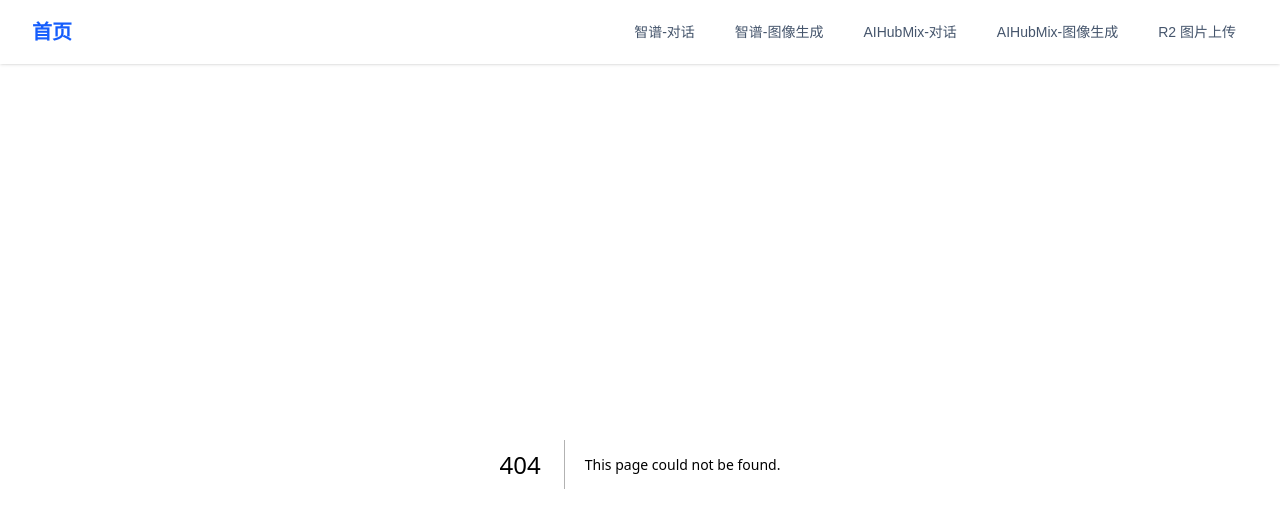
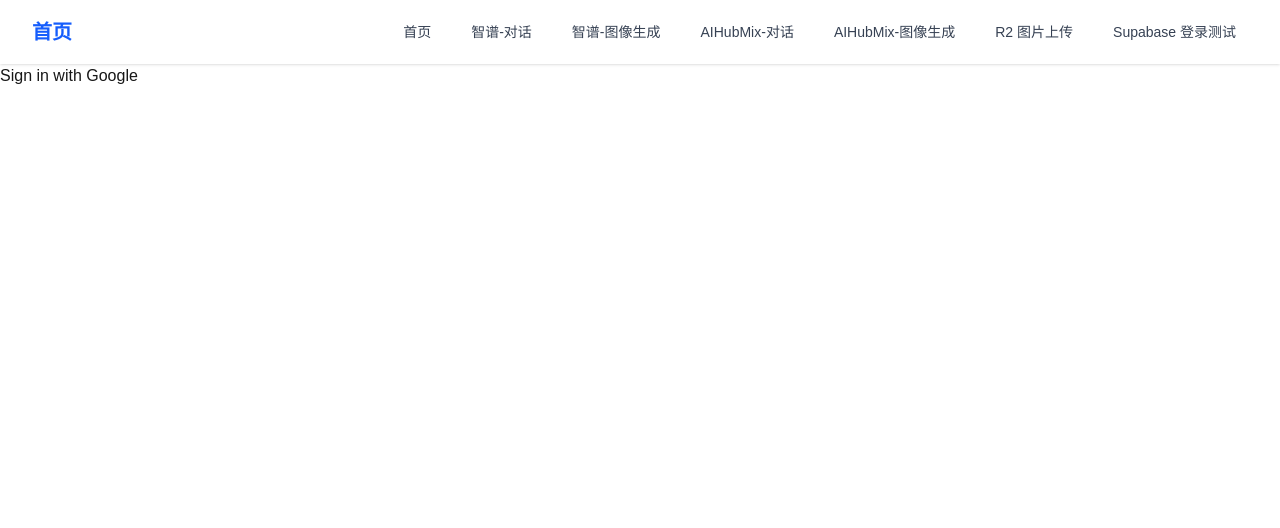
Before and after one commit to yang1212/ai-te, a Next.js app: page /supabase-auth in a window 1280 px wide. Before the commit this address had no page. Shown: the top 528 px of the page. Built offline with nearby package versions, Linux system fonts and the light colour scheme; no server answers.

Commit message:
谷歌登录

```diff
--- a/package.json
+++ b/package.json
@@ -6,10 +6,12 @@
     "dev": "next dev --turbopack",
     "build": "next build",
     "start": "next start",
-    "lint": "next lint"
+    "lint": "next lint",
+    "db:update": "npm run db:push ; npm run db:gen-types"
   },
   "dependencies": {
     "@aws-sdk/client-s3": "^3.896.0",
+    "@supabase/supabase-js": "^2.58.0",
     "framer-motion": "^12.23.12",
     "next": "15.4.6",
     "react": "19.1.0",
@@ -19,6 +21,7 @@
   "devDependencies": {
     "@eslint/eslintrc": "^3",
     "@tailwindcss/postcss": "^4",
+    "@types/react": "19.1.14",
     "eslint": "^9",
     "eslint-config-next": "15.4.6",
     "tailwindcss": "^4"
--- /dev/null
+++ b/src/app/auth/callback/page.js
@@ -0,0 +1,23 @@
+'use client'
+import { useEffect } from 'react'
+import { supabase } from '../../../../util/supabaseClient'
+import { useRouter } from 'next/navigation'
+
+export default function AuthCallbackPage() {
+  const router = useRouter()
+
+  useEffect(() => {
+    const getSession = async () => {
+      const { data, error } = await supabase.auth.getSession()
+      if (error) {
+        console.error('Session error:', error.message)
+      } else {
+        console.log('User session:', data.session)
+        router.push('/') // 登录成功后跳转到首页
+      }
+    }
+    getSession()
+  }, [router])
+
+  return <p>Finishing login...</p>
+}
--- a/src/app/layout.js
+++ b/src/app/layout.js
@@ -1,6 +1,9 @@
+'use client';
 import { Geist, Geist_Mono } from "next/font/google";
-import "./globals.css";
-import Link from 'next/link'; // 添加Link导入
+import { useState, useEffect } from 'react';
+import { supabase } from '../../util/supabaseClient';
+import './globals.css';
+import Link from 'next/link';
 
 const geistSans = Geist({
   variable: "--font-geist-sans",
@@ -12,12 +15,48 @@ const geistMono = Geist_Mono({
   subsets: ["latin"],
 });
 
-export const metadata = {
-  title: "Create Next App",
-  description: "Generated by create next app",
-};
+export default function RootLayout({ children }) {
+  const [user, setUser] = useState(null);
+  const [loading, setLoading] = useState(true);
 
-export default function RootLayout({ children }) {
+  // 检查用户会话
+  useEffect(() => {
+    const checkUser = async () => {
+      setLoading(true);
+      try {
+        const { data: { user } } = await supabase.auth.getUser();
+        setUser(user);
+      } catch (error) {
+        console.error('获取用户信息失败:', error);
+      } finally {
+        setLoading(false);
+      }
+    };
+
+    checkUser();
+
+    // 设置用户状态变更监听器
+    const { data: authListener } = supabase.auth.onAuthStateChange((_event, session) => {
+      setUser(session?.user || null);
+    });
+
+    return () => authListener.subscription.unsubscribe();
+  }, []);
+
+  // 退出登录处理
+  const handleSignOut = async () => {
+    try {
+      const { error } = await supabase.auth.signOut();
+      if (error) {
+        console.error('退出登录失败:', error);
+      } else {
+        setUser(null);
+      }
+    } catch (error) {
+      console.error('退出登录时发生错误:', error);
+    }
+  };
+
   return (
     <html lang="en">
       <body
@@ -31,21 +70,31 @@ export default function RootLayout({ children }) {
                 <Link href="/" className="text-xl font-bold text-blue-600">首页</Link>
               </div>
               <div className="flex items-center space-x-4">
-                <Link href="/ai" className="text-slate-600 hover:text-blue-600 px-3 py-2 rounded-md text-sm font-medium">
-                  智谱-对话
-                </Link>
-                <Link href="/aiPicture" className="text-slate-600 hover:text-blue-600 px-3 py-2 rounded-md text-sm font-medium">
-                  智谱-图像生成
-                </Link>
-                <Link href="/aihubmix" className="text-slate-600 hover:text-blue-600 px-3 py-2 rounded-md text-sm font-medium">
-                  AIHubMix-对话
-                </Link>
-                <Link href="/aihubmix-image" className="text-slate-600 hover:text-blue-600 px-3 py-2 rounded-md text-sm font-medium">
-                  AIHubMix-图像生成
-                </Link>
-                <Link href="/r2-upload" className="text-slate-600 hover:text-blue-600 px-3 py-2 rounded-md text-sm font-medium">
-                  R2 图片上传
-                </Link>
+                <Link href="/" className="text-gray-700 hover:text-blue-600 px-3 py-2 rounded-md text-sm font-medium">首页</Link>
+                <Link href="/ai" className="text-gray-700 hover:text-blue-600 px-3 py-2 rounded-md text-sm font-medium">智谱-对话</Link>
+                <Link href="/aiPicture" className="text-gray-700 hover:text-blue-600 px-3 py-2 rounded-md text-sm font-medium">智谱-图像生成</Link>
+                <Link href="/aihubmix" className="text-gray-700 hover:text-blue-600 px-3 py-2 rounded-md text-sm font-medium">AIHubMix-对话</Link>
+                <Link href="/aihubmix-image" className="text-gray-700 hover:text-blue-600 px-3 py-2 rounded-md text-sm font-medium">AIHubMix-图像生成</Link>
+                <Link href="/r2-upload" className="text-gray-700 hover:text-blue-600 px-3 py-2 rounded-md text-sm font-medium">R2 图片上传</Link>
+
+                {/* 用户认证相关按钮 */}
+                {user ? (
+                  <>
+                    <div className="text-gray-700 px-3 py-2 text-sm font-medium">
+                      {user.email}
+                    </div>
+                    <button
+                      onClick={handleSignOut}
+                      className="text-gray-700 hover:text-blue-600 px-3 py-2 rounded-md text-sm font-medium"
+                    >
+                      退出登录
+                    </button>
+                  </>
+                ) : (
+                  <Link href="/supabase-auth" className="text-gray-700 hover:text-blue-600 px-3 py-2 rounded-md text-sm font-medium">
+                    Supabase 登录测试
+                  </Link>
+                )}
               </div>
             </div>
           </div>
--- /dev/null
+++ b/src/app/supabase-auth/page.js
@@ -0,0 +1,22 @@
+'use client'
+import { supabase } from '../../../util/supabaseClient'
+
+export default function LoginPage() {
+  const handleLogin = async () => {
+    const { data, error } = await supabase.auth.signInWithOAuth({
+      provider: 'google',
+      options: {
+        redirectTo: `${window.location.origin}/auth/callback`
+      }
+    })
+    if (error) console.error('Login error:', error.message)
+  }
+
+  return (
+    <div>
+      <button onClick={handleLogin}>
+        Sign in with Google
+      </button>
+    </div>
+  )
+}
--- /dev/null
+++ b/util/supabaseClient.js
@@ -0,0 +1,6 @@
+import { createClient } from '@supabase/supabase-js';
+
+const supabaseUrl = process.env.NEXT_PUBLIC_SUPABASE_URL;
+const supabaseAnonKey = process.env.NEXT_PUBLIC_SUPABASE_ANON_KEY;
+
+export const supabase = createClient(supabaseUrl, supabaseAnonKey);
```
Also changed, not shown: tsconfig.json (added, +35 -0 lines), 1 other file (tests, documents, lock files or other folders).
